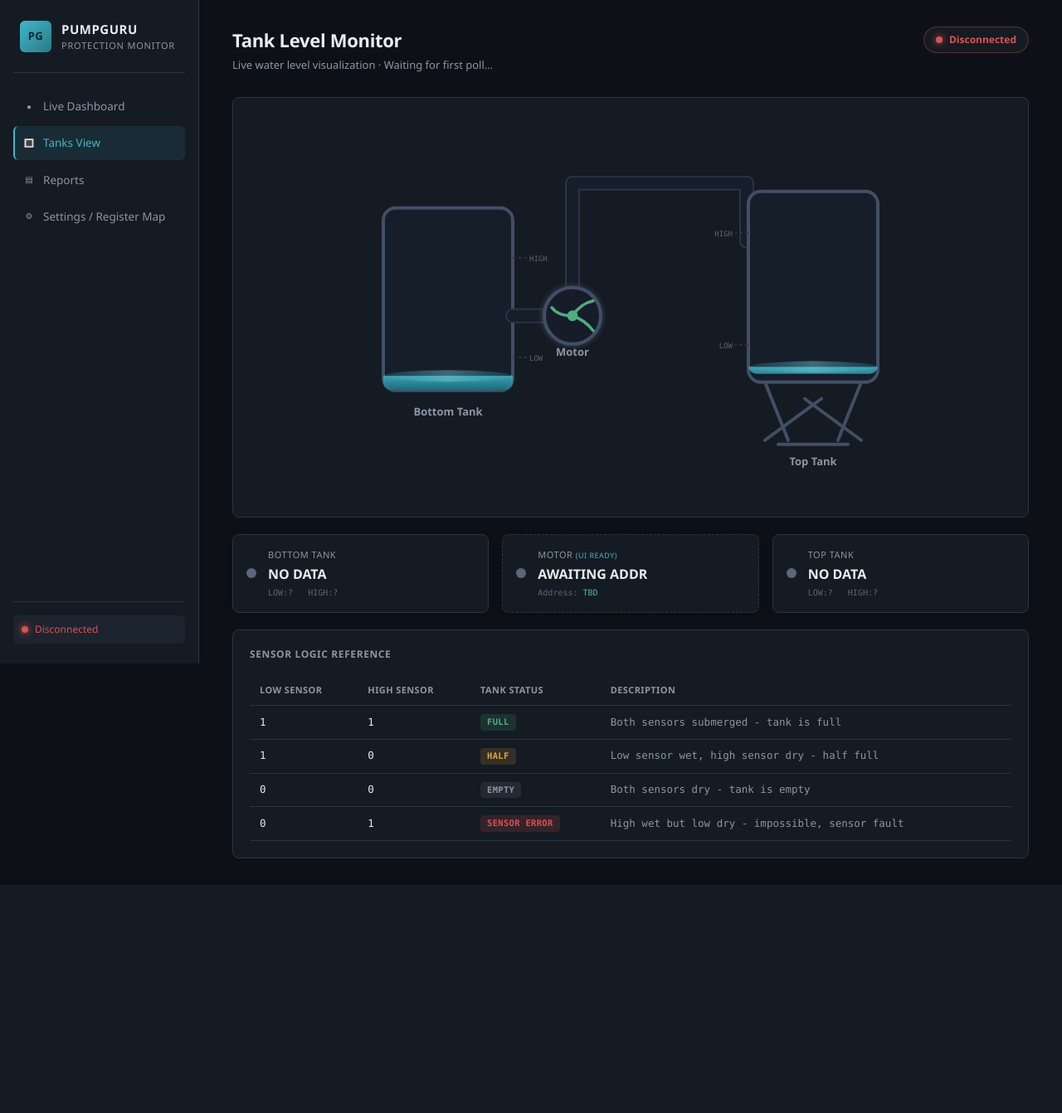
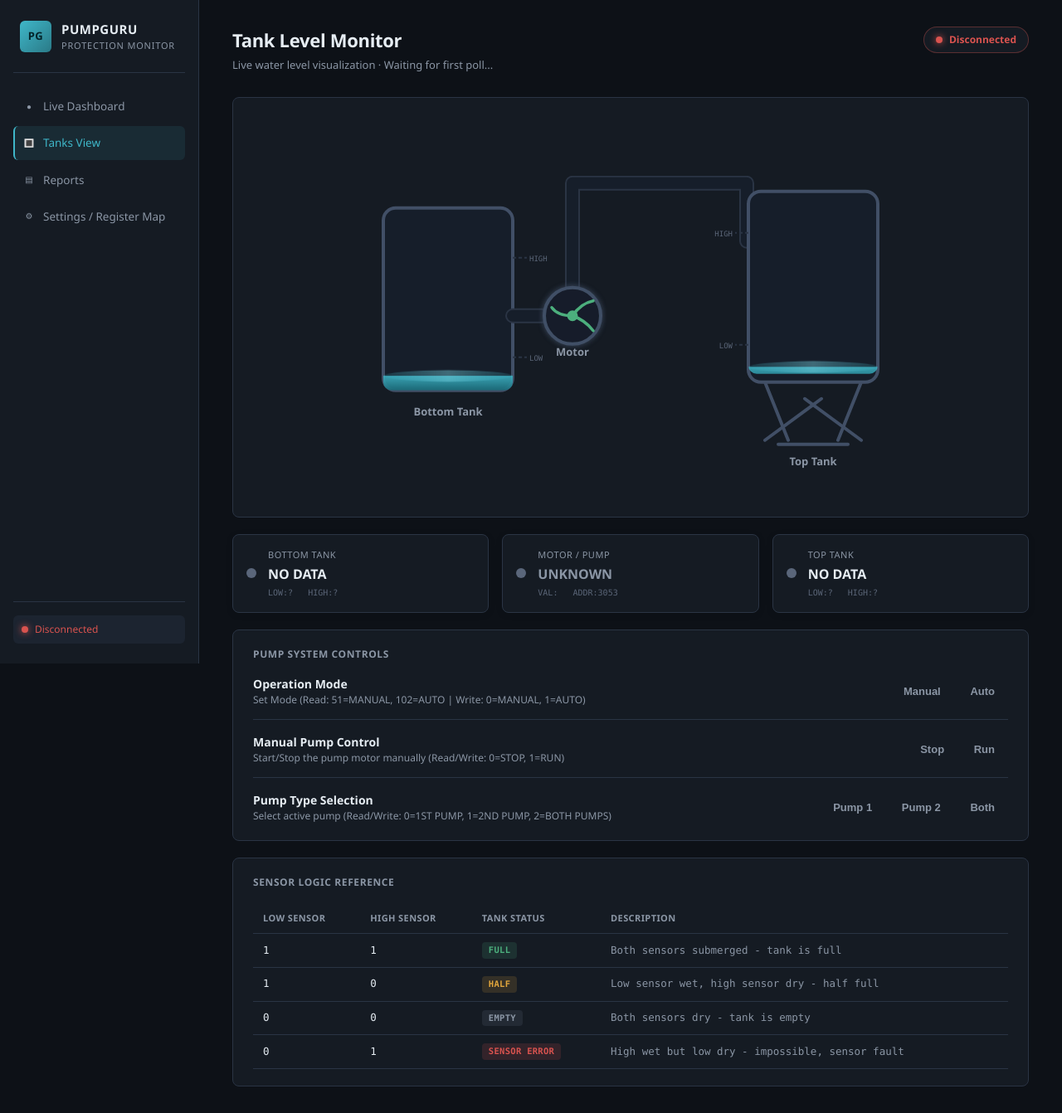
Before and after one commit to Karthik-Raja20/PumpGuru-modbus-web, a Flask app: page /tanks in a window 1280 px wide. Shown: the whole page at 83% size. Before the commit the page ends 1035 px from the top, so only its background shows below. Run offline with Flask 3, Linux system fonts and the light colour scheme.

Commit message:
all read function is working but write is still pending

```diff
--- a/app/routes.py
+++ b/app/routes.py
@@ -222,3 +222,26 @@ def api_list_reports():
 @bp.route("/api/reports/download/<path:filename>")
 def api_download_report(filename):
     return send_from_directory(REPORTS_DIR, filename, as_attachment=True)
+
+
+@bp.route("/api/write", methods=["POST"])
+def api_write():
+    from app import state
+    payload = request.get_json(silent=True) or {}
+    address = payload.get("address")
+    value = payload.get("value")
+
+    if address is None or value is None:
+        return jsonify({"status": "error", "message": "Missing address or value"}), 400
+
+    try:
+        address = int(address)
+        value = int(value)
+    except ValueError:
+        return jsonify({"status": "error", "message": "Address and value must be integers"}), 400
+
+    # Queue the write task for the background poller thread
+    state.pending_writes.append({"address": address, "value": value})
+    logger.info(f"Queued write to background thread: register {address} = {value}")
+
+    return jsonify({"status": "ok", "message": f"Write of {value} to register {address} queued."})
--- a/app/templates/tanks.html
+++ b/app/templates/tanks.html
@@ -105,13 +105,13 @@
     </div>
   </div>
 
-  <div class="tank-card" id="card-motor" style="border-style:dashed;">
+  <div class="tank-card" id="card-motor">
     <div class="tank-card-dot dot-grey" id="dot-motor"></div>
     <div class="tank-card-info">
-      <div class="tank-card-title">Motor <span style="color:var(--accent-cyan);font-size:9px;">(UI Ready)</span></div>
-      <div class="tank-card-value" id="status-motor">AWAITING ADDR</div>
+      <div class="tank-card-title">Motor / Pump</div>
+      <div class="tank-card-value" id="status-motor">--</div>
       <div style="font-size:10px;color:var(--text-faint);font-family:Consolas,monospace;margin-top:3px;">
-        Address: <span style="color:var(--accent-cyan);">TBD</span>
+        VAL:<span id="raw-motor">?</span> &nbsp; ADDR:3053
       </div>
     </div>
   </div>
@@ -128,8 +128,52 @@
   </div>
 </div>
 
+<!-- SYSTEM CONTROLS (READ/WRITE) -->
+<div class="panel" style="margin-top:20px; padding: 20px 24px;">
+  <div class="panel-title" style="margin-bottom: 16px;">Pump System Controls</div>
+
+  <div style="display: flex; flex-direction: column; gap: 16px;">
+    <!-- Row 1: AUTO / MANUAL -->
+    <div class="control-row" style="display:flex; justify-content:space-between; align-items:center; padding-bottom:14px; border-bottom:1px solid var(--border);">
+      <div>
+        <div style="font-weight:600; font-size:14px; color:var(--text-primary);">Operation Mode</div>
+        <div style="font-size:12px; color:var(--text-dim);">Set Mode (Read: 51=MANUAL, 102=AUTO | Write: 0=MANUAL, 1=AUTO)</div>
+      </div>
+      <div class="btn-group" id="group-auto-manual">
+        <button id="btn-manual" onclick="writeRegister(3052, 0)">Manual</button>
+        <button id="btn-auto" onclick="writeRegister(3052, 1)">Auto</button>
+      </div>
+    </div>
+
+    <!-- Row 2: RUN / STOP -->
+    <div class="control-row" style="display:flex; justify-content:space-between; align-items:center; padding-bottom:14px; border-bottom:1px solid var(--border);">
+      <div>
+        <div style="font-weight:600; font-size:14px; color:var(--text-primary);">Manual Pump Control</div>
+        <div style="font-size:12px; color:var(--text-dim);">Start/Stop the pump motor manually (Read/Write: 0=STOP, 1=RUN)</div>
+      </div>
+      <div class="btn-group" id="group-run-stop">
+        <button id="btn-stop" class="btn-stop" onclick="writeRegister(3053, 0)">Stop</button>
+        <button id="btn-run" class="btn-run" onclick="writeRegister(3053, 1)">Run</button>
+      </div>
+    </div>
+
+    <!-- Row 3: PUMP TYPE SELECTION -->
+    <div class="control-row" style="display:flex; justify-content:space-between; align-items:center;">
+      <div>
+        <div style="font-weight:600; font-size:14px; color:var(--text-primary);">Pump Type Selection</div>
+        <div style="font-size:12px; color:var(--text-dim);">Select active pump (Read/Write: 0=1ST PUMP, 1=2ND PUMP, 2=BOTH PUMPS)</div>
+      </div>
+      <div class="btn-group" id="group-pump-selection">
+        <button id="btn-pump1" onclick="writeRegister(3054, 0)">Pump 1</button>
+        <button id="btn-pump2" onclick="writeRegister(3054, 1)">Pump 2</button>
+        <button id="btn-both" onclick="writeRegister(3054, 2)">Both</button>
+      </div>
+    </div>
+  </div>
+</div>
+
 <!-- TRUTH TABLE -->
-<div class="panel" style="margin-top:20px;">
+<div class="panel" style="margin-top:20px; padding: 20px 24px;">
   <div class="panel-title">Sensor Logic Reference</div>
   <table class="data-table" style="margin-top:8px;">
     <thead>
@@ -169,6 +213,23 @@
 
 {% block scripts %}
 <style>
+<style>
+.btn-group {
+  display: flex; gap: 4px; background: var(--bg-panel-2); padding: 4px;
+  border-radius: 6px; border: 1px solid var(--border);
+}
+.btn-group button {
+  background: transparent; border: none; color: var(--text-dim);
+  padding: 6px 16px; border-radius: 4px; font-weight: 600;
+  cursor: pointer; transition: all 0.2s; font-size: 13px;
+}
+.btn-group button:hover {
+  color: var(--text-primary); background: rgba(255,255,255,0.04);
+}
+.btn-group button.active-mode {
+  background: var(--accent-cyan); color: #111b28;
+}
+
 .tank-conn-pill {
   display:flex;align-items:center;gap:8px;
   padding:6px 14px;border-radius:20px;font-size:12px;font-weight:600;
@@ -282,14 +343,18 @@ function applyTankState(which, info) {
                            : 'var(--border)';
 }
 
-function setMotorState(running) {
-  /* running = true/false/null
-     Pass null until Modbus address is confirmed */
+function setMotorState(running, raw) {
+  const rawEl = document.getElementById('raw-motor');
+  if (rawEl) rawEl.textContent = raw !== null ? raw : '?';
+
   if (running === null) {
     motorCircle.classList.remove('running');
     motorProp.classList.remove('spinning');
     motorCircle.style.stroke = '#414f66';
     flowPath.classList.remove('flowing');
+    document.getElementById('dot-motor').className = 'tank-card-dot dot-grey';
+    document.getElementById('status-motor').textContent = 'UNKNOWN';
+    document.getElementById('status-motor').className   = 'tank-card-value value-stopped';
     return;
   }
   if (running) {
@@ -309,6 +374,61 @@ function setMotorState(running) {
     document.getElementById('status-motor').textContent = 'STOPPED';
     document.getElementById('status-motor').className   = 'tank-card-value value-stopped';
   }
+}
+
+// async function writeRegister(address, value) {
+//   try {
+//     const res = await fetch('/api/write', {
+//       method: 'POST',
+//       headers: { 'Content-Type': 'application/json' },
+//       body: JSON.stringify({ address, value })
+//     });
+//     const data = await res.json();
+//     if (data.status !== 'ok') {
+//       alert("Error writing to pump: " + data.message);
+//     } else {
+//       setTimeout(refreshTanks, 400); // Refresh immediately after write
+//     }
+//   } catch (err) {
+//     console.error("Write error", err);
+//     alert("Connection error sending write command.");
+//   }
+// }
+let writeInFlight = false;
+
+async function writeRegister(address, value) {
+  if (writeInFlight) return;          // <-- ignore clicks while a write is pending
+  writeInFlight = true;
+  try {
+    const res = await fetch('/api/write', {
+      method: 'POST',
+      headers: { 'Content-Type': 'application/json' },
+      body: JSON.stringify({ address, value })
+    });
+    const data = await res.json();
+    if (data.status !== 'ok') {
+      alert("Error writing to pump: " + data.message);
+    } else {
+      setTimeout(refreshTanks, 400);
+    }
+  } catch (err) {
+    console.error("Write error", err);
+    alert("Connection error sending write command.");
+  } finally {
+    setTimeout(() => { writeInFlight = false; }, 500);  // small cooldown
+  }
+}
+function updateBtnGroup(groupId, activeIndex) {
+  const group = document.getElementById(groupId);
+  if (!group) return;
+  const buttons = group.querySelectorAll('button');
+  buttons.forEach((btn, idx) => {
+    if (idx === activeIndex) {
+      btn.classList.add('active-mode');
+    } else {
+      btn.classList.remove('active-mode');
+    }
+  });
 }
 
 function updateConnPill(connected, simulate) {
@@ -349,8 +469,26 @@ async function refreshTanks() {
     applyTankState('bottom', decodeTank(bLow,  bHigh));
     applyTankState('top',    decodeTank(tLow,  tHigh));
 
-    /* TODO: replace null with m.motor_status once register address is added to register_map.py */
-    setMotorState(null);
+    const runStop = m.control_run_stop ?? null;
+    const motorRunning = runStop === 1;
+    setMotorState(runStop !== null ? motorRunning : null, runStop);
+
+    // Update Control Panel UI
+    // Auto/Manual (3052): 51=Manual (idx 0), 102=Auto (idx 1). Fallbacks 0=Manual, 1=Auto.
+    const autoMan = m.control_auto_manual;
+    if (autoMan === 102 || autoMan === 1) updateBtnGroup('group-auto-manual', 1);
+    else if (autoMan === 51 || autoMan === 0) updateBtnGroup('group-auto-manual', 0);
+    else updateBtnGroup('group-auto-manual', -1);
+
+    // Run/Stop (3053): 0=Stop (idx 0), 1=Run (idx 1)
+    if (runStop === 0) updateBtnGroup('group-run-stop', 0);
+    else if (runStop === 1) updateBtnGroup('group-run-stop', 1);
+    else updateBtnGroup('group-run-stop', -1);
+
+    // Pump Selection (3054): 0=Pump1 (idx 0), 1=Pump2 (idx 1), 2=Both (idx 2)
+    const pumpSel = m.control_pump_selection;
+    if (pumpSel >= 0 && pumpSel <= 2) updateBtnGroup('group-pump-selection', pumpSel);
+    else updateBtnGroup('group-pump-selection', -1);
 
     lastUpdateEl.textContent = 'Updated ' + timeAgo(live.data.timestamp);
 
--- a/config/register_map.py
+++ b/config/register_map.py
@@ -41,7 +41,7 @@ SERIAL_CONFIG = {
     "parity": "N",           # 'N', 'E', or 'O'
     "stopbits": 1,
     "timeout": 1.0,
-    "slave_id": 1,           # Modbus Slave/Unit ID of the PUMPGURU device
+    "slave_id": 7,           # Modbus Slave/Unit ID of the PUMPGURU device
 }
 
 # --- Scale factor — see note above. Change this ONE value if readings look
@@ -90,6 +90,10 @@ MEASUREMENT_REGISTERS = {
     "tank_top_low":     {"address": 3038, "reg_type": "holding", "data_type": "uint16", "scale": 1, "unit": "", "label": "Top Tank Low Sensor"},
     "tank_top_high":    {"address": 3039, "reg_type": "holding", "data_type": "uint16", "scale": 1, "unit": "", "label": "Top Tank High Sensor"},
 
+    # --- System Control Registers (Read/Write) ---
+    "control_auto_manual":   {"address": 3052, "reg_type": "holding", "data_type": "uint16", "scale": 1, "unit": "", "label": "Auto/Manual Mode"},
+    "control_run_stop":      {"address": 3053, "reg_type": "holding", "data_type": "uint16", "scale": 1, "unit": "", "label": "Pump Run/Stop Control"},
+    "control_pump_selection": {"address": 3054, "reg_type": "holding", "data_type": "uint16", "scale": 1, "unit": "", "label": "Pump Selection Mode"},
 }
 
 # --- CONFIRMED fault register (holding register, address 3041) ---------------
```
Also changed, not shown: app/__init__.py (+42 -0 lines), core/modbus_client.py (+48 -0 lines), test_write.py (added, +12 -0 lines).
